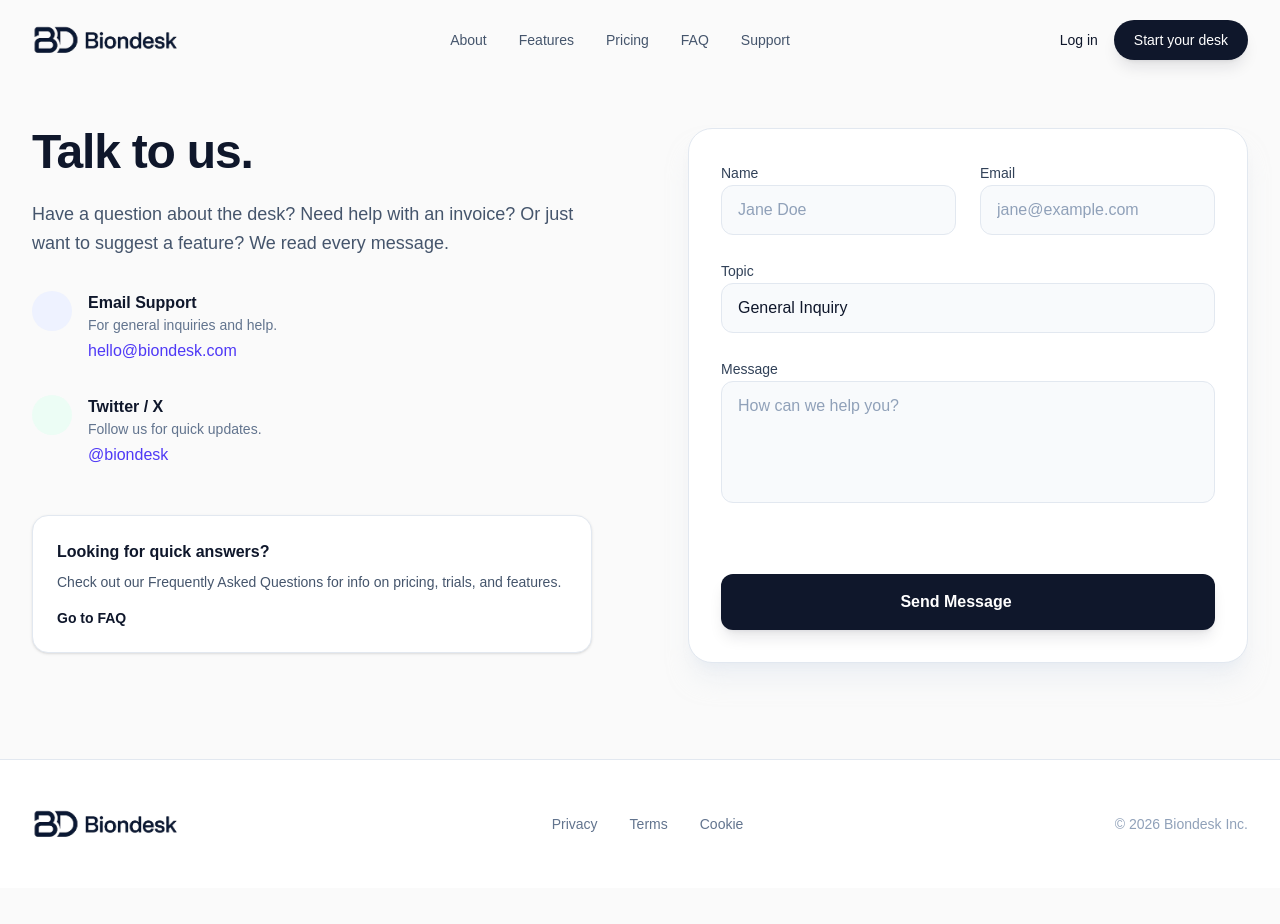
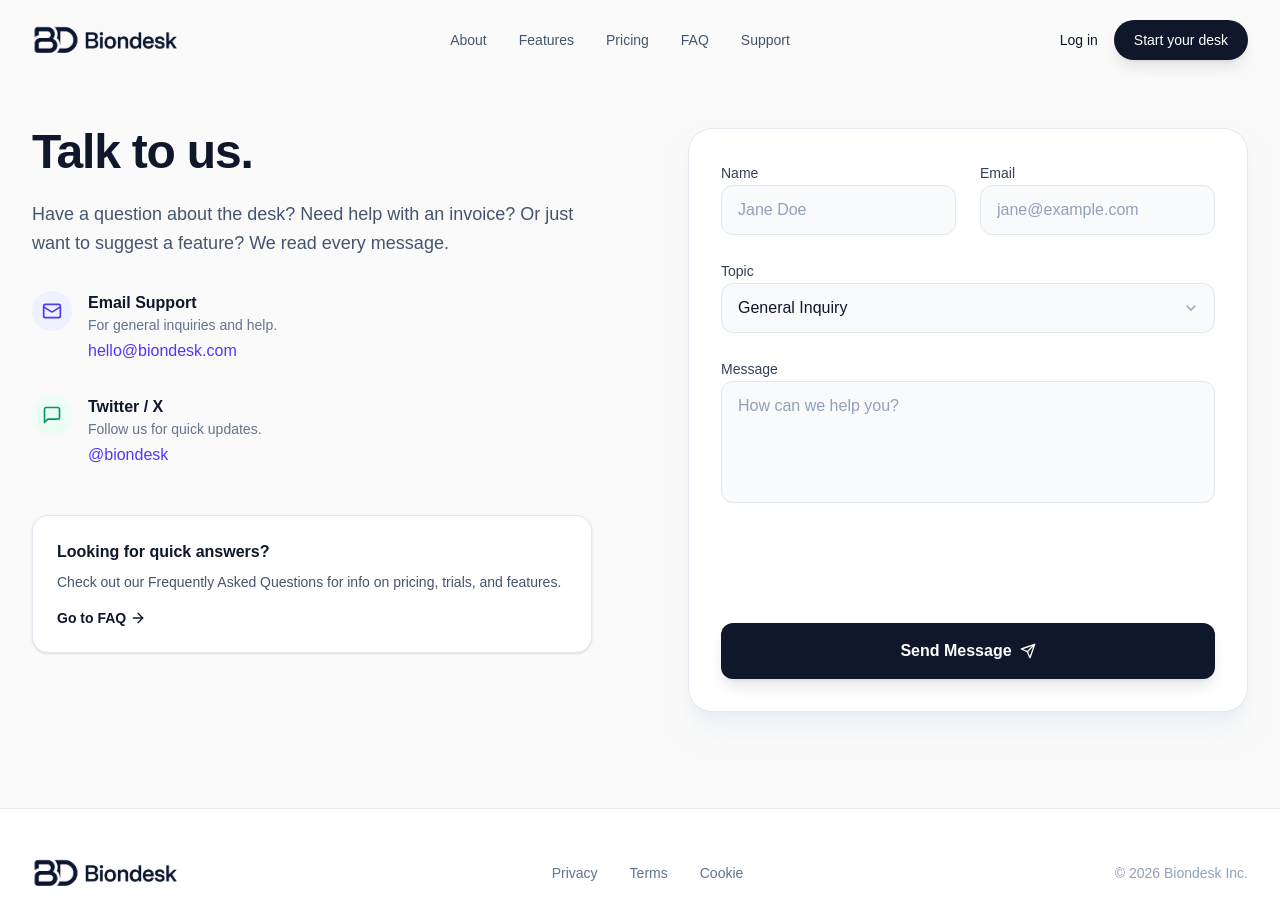
Before and after one commit to heyitsmi/biondesk, a Next.js app: page /support in a window 1280 px wide. Shown: the top 924 px of the page. Before the commit the page ends 888 px from the top, so only its background shows below. Built offline with nearby package versions, Linux system fonts and the light colour scheme; no server answers; a web font is replaced by a local one.

Commit message:
fix support page

```diff
--- a/app/(site)/support/SupportClient.tsx
+++ b/app/(site)/support/SupportClient.tsx
@@ -1,9 +1,47 @@
 "use client";
 
-import React, { useEffect, useState } from "react";
+import React, { useState } from "react";
 import Link from "next/link";
 import Turnstile from "@/components/Turnstile";
 import "../../public.css";
+
+// Inline Icons to avoid DOM conflicts
+const Icons = {
+  Mail: () => (
+    <svg xmlns="http://www.w3.org/2000/svg" width="24" height="24" viewBox="0 0 24 24" fill="none" stroke="currentColor" strokeWidth="2" strokeLinecap="round" strokeLinejoin="round" className="w-5 h-5">
+      <rect width="20" height="16" x="2" y="4" rx="2"/>
+      <path d="m22 7-8.97 5.7a1.94 1.94 0 0 1-2.06 0L2 7"/>
+    </svg>
+  ),
+  MessageSquare: () => (
+    <svg xmlns="http://www.w3.org/2000/svg" width="24" height="24" viewBox="0 0 24 24" fill="none" stroke="currentColor" strokeWidth="2" strokeLinecap="round" strokeLinejoin="round" className="w-5 h-5">
+      <path d="M21 15a2 2 0 0 1-2 2H7l-4 4V5a2 2 0 0 1 2-2h14a2 2 0 0 1 2 2z"/>
+    </svg>
+  ),
+  ArrowRight: ({ className }: { className?: string }) => (
+    <svg xmlns="http://www.w3.org/2000/svg" width="24" height="24" viewBox="0 0 24 24" fill="none" stroke="currentColor" strokeWidth="2" strokeLinecap="round" strokeLinejoin="round" className={className || "w-4 h-4"}>
+      <path d="M5 12h14"/>
+      <path d="m12 5 7 7-7 7"/>
+    </svg>
+  ),
+  CheckCircle: () => (
+    <svg xmlns="http://www.w3.org/2000/svg" width="24" height="24" viewBox="0 0 24 24" fill="none" stroke="currentColor" strokeWidth="2" strokeLinecap="round" strokeLinejoin="round" className="w-8 h-8 text-emerald-500">
+      <path d="M22 11.08V12a10 10 0 1 1-5.93-9.14"/>
+      <path d="m9 11 3 3L22 4"/>
+    </svg>
+  ),
+  ChevronDown: () => (
+    <svg xmlns="http://www.w3.org/2000/svg" width="24" height="24" viewBox="0 0 24 24" fill="none" stroke="currentColor" strokeWidth="2" strokeLinecap="round" strokeLinejoin="round" className="absolute right-4 top-1/2 -translate-y-1/2 w-4 h-4 text-slate-400 pointer-events-none">
+      <path d="m6 9 6 6 6-6"/>
+    </svg>
+  ),
+  Send: () => (
+    <svg xmlns="http://www.w3.org/2000/svg" width="24" height="24" viewBox="0 0 24 24" fill="none" stroke="currentColor" strokeWidth="2" strokeLinecap="round" strokeLinejoin="round" className="w-4 h-4">
+      <path d="m22 2-7 20-4-9-9-4Z"/>
+      <path d="M22 2 11 13"/>
+    </svg>
+  )
+};
 
 export default function SupportClient() {
   const [isLoading, setIsLoading] = useState(false);
@@ -18,13 +56,6 @@ export default function SupportClient() {
     subject: "general",
     message: ""
   });
-
-  useEffect(() => {
-    // Icons
-    if ((window as any).lucide) {
-      (window as any).lucide.createIcons();
-    }
-  }, []);
 
   const handleChange = (e: React.ChangeEvent<HTMLInputElement | HTMLTextAreaElement | HTMLSelectElement>) => {
     setFormData({
@@ -78,7 +109,7 @@ export default function SupportClient() {
                             {/* Contact Item 1 */}
                             <div className="flex items-start gap-4">
                                 <div className="w-10 h-10 rounded-full bg-indigo-50 flex items-center justify-center text-indigo-600 flex-shrink-0">
-                                    <i data-lucide="mail" className="w-5 h-5"></i>
+                                    <Icons.Mail />
                                 </div>
                                 <div>
                                     <h3 className="font-bold text-slate-900">Email Support</h3>
@@ -90,7 +121,7 @@ export default function SupportClient() {
                             {/* Contact Item 2 */}
                             <div className="flex items-start gap-4">
                                 <div className="w-10 h-10 rounded-full bg-emerald-50 flex items-center justify-center text-emerald-600 flex-shrink-0">
-                                    <i data-lucide="message-square" className="w-5 h-5"></i>
+                                    <Icons.MessageSquare />
                                 </div>
                                 <div>
                                     <h3 className="font-bold text-slate-900">Twitter / X</h3>
@@ -105,17 +136,17 @@ export default function SupportClient() {
                             <h4 className="font-bold text-slate-900 mb-2">Looking for quick answers?</h4>
                             <p className="text-sm text-slate-600 mb-4">Check out our Frequently Asked Questions for info on pricing, trials, and features.</p>
                             <Link href="/#faq" className="text-sm font-semibold text-slate-900 flex items-center gap-1 hover:gap-2 transition-all">
-                                Go to FAQ <i data-lucide="arrow-right" className="w-4 h-4"></i>
+                                Go to FAQ <Icons.ArrowRight />
                             </Link>
                         </div>
                     </div>
 
                     {/* Right Column: Form */}
                     <div className="bg-white rounded-3xl p-8 border border-slate-200 shadow-xl shadow-slate-200/50">
-                        {isSuccess ? (
-                            <div className="text-center py-12">
+                        {/* Success Message */}
+                        <div className={`${isSuccess ? 'block' : 'hidden'} text-center py-12`}>
                             <div className="w-16 h-16 bg-emerald-50 rounded-full flex items-center justify-center mx-auto mb-6">
-                                    <i data-lucide="check-circle" className="w-8 h-8 text-emerald-500"></i>
+                                <Icons.CheckCircle />
                             </div>
                             <h3 className="text-2xl font-bold text-slate-900 mb-2">Message Sent!</h3>
                             <p className="text-slate-600 mb-6">Thanks for reaching out. We&apos;ll get back to you shortly.</p>
@@ -123,11 +154,16 @@ export default function SupportClient() {
                                 onClick={() => setIsSuccess(false)}
                                 className="text-indigo-600 font-medium hover:underline flex items-center justify-center gap-1 mx-auto"
                             >
-                                    Send another message <i data-lucide="arrow-right" className="w-4 h-4"></i>
+                                Send another message <Icons.ArrowRight />
                             </button>
                         </div>
-                        ) : (
-                            <form onSubmit={handleSubmit} className="space-y-6">
+
+                        {/* Form */}
+                        <form
+                            onSubmit={handleSubmit}
+                            className={`space-y-6 notranslate ${isSuccess ? 'hidden' : 'block'}`}
+                            translate="no"
+                        >
                             {error && (
                                 <div className="p-3 bg-red-50 border border-red-200 text-red-700 text-sm rounded-lg">
                                     {error}
@@ -182,7 +218,7 @@ export default function SupportClient() {
                                         <option value="billing">Billing Question</option>
                                         <option value="feedback">Feature Request</option>
                                     </select>
-                                        <i data-lucide="chevron-down" className="absolute right-4 top-1/2 -translate-y-1/2 w-4 h-4 text-slate-400 pointer-events-none"></i>
+                                    <Icons.ChevronDown />
                                 </div>
                             </div>
 
@@ -215,10 +251,9 @@ export default function SupportClient() {
                                 className="w-full bg-slate-900 text-white font-semibold py-4 rounded-xl hover:bg-slate-800 transition-all hover:scale-[1.02] shadow-lg shadow-slate-900/10 flex items-center justify-center gap-2 disabled:opacity-50 disabled:cursor-not-allowed"
                             >
                                 {isLoading ? "Sending..." : "Send Message"}
-                                    {!isLoading && <i data-lucide="send" className="w-4 h-4"></i>}
+                                {!isLoading && <Icons.Send />}
                             </button>
                         </form>
-                        )}
                     </div>
 
                 </div>
--- a/app/api/auth/forgot-password/route.ts
+++ b/app/api/auth/forgot-password/route.ts
@@ -63,7 +63,7 @@ export async function POST(request: NextRequest) {
                     <p style="color: #666; font-size: 12px;">Powered by Biondesk</p>
                 </div>
             `,
-      sender: { email: "noreply@notification.biondesk.com", name: "Biondesk" },
+
     });
 
     return NextResponse.json({
--- a/app/api/invoices/send/route.ts
+++ b/app/api/invoices/send/route.ts
@@ -42,7 +42,7 @@ export async function POST(req: NextRequest) {
       to: [{ email: recipientEmail, name: recipientName }],
       subject: subject,
       htmlContent: htmlContent,
-      sender: { email: "noreply@notification.biondesk.com", name: "Biondesk" }, // Update with your verified domain if needed
+
     });
 
     if (!result.success) {
--- a/app/api/support/route.ts
+++ b/app/api/support/route.ts
@@ -25,7 +25,7 @@ export async function POST(request: NextRequest) {
 
         // 3. Send Email to Support Team
         await sendEmail({
-            to: [{ email: 'hello@biondesk.com', name: 'Biondesk Support' }],
+            to: [{ email: process.env.MAIL_ADMIN_ADDRESS || 'admin@biondesk.com', name: 'Biondesk Admin' }],
             subject: `[Support] ${subject}: ${name}`,
             htmlContent: `
                 <div style="font-family: sans-serif; max-width: 600px; margin: 0 auto;">
@@ -38,7 +38,10 @@ export async function POST(request: NextRequest) {
                     <p style="color: #666; font-size: 12px;">Sent from Biondesk Contact Form</p>
                 </div>
             `,
-            sender: { email: 'noreply@notification.biondesk.com', name: 'Biondesk System' }
+            sender: {
+                email: process.env.MAIL_FROM_ADDRESS || 'noreply@notification.biondesk.com',
+                name: process.env.MAIL_FROM_NAME || 'Biondesk System'
+            }
         });
 
         // 4. Send Confirmation Email to User (Optional but good UX)
--- a/lib/brevo.ts
+++ b/lib/brevo.ts
@@ -19,7 +19,10 @@ export const sendEmail = async ({
   to,
   subject,
   htmlContent,
-  sender = { email: "noreply@notification.biondesk.com", name: "Biondesk" },
+  sender = {
+    email: process.env.MAIL_FROM_ADDRESS || "noreply@notification.biondesk.com",
+    name: process.env.MAIL_FROM_NAME || "Biondesk"
+  },
 }: SendEmailParams) => {
   const sendSmtpEmail = new brevo.SendSmtpEmail();
 
```
Also changed, not shown: components/Turnstile.tsx (+16 -4 lines). Lines whose indentation alone changed are shown as unchanged.
